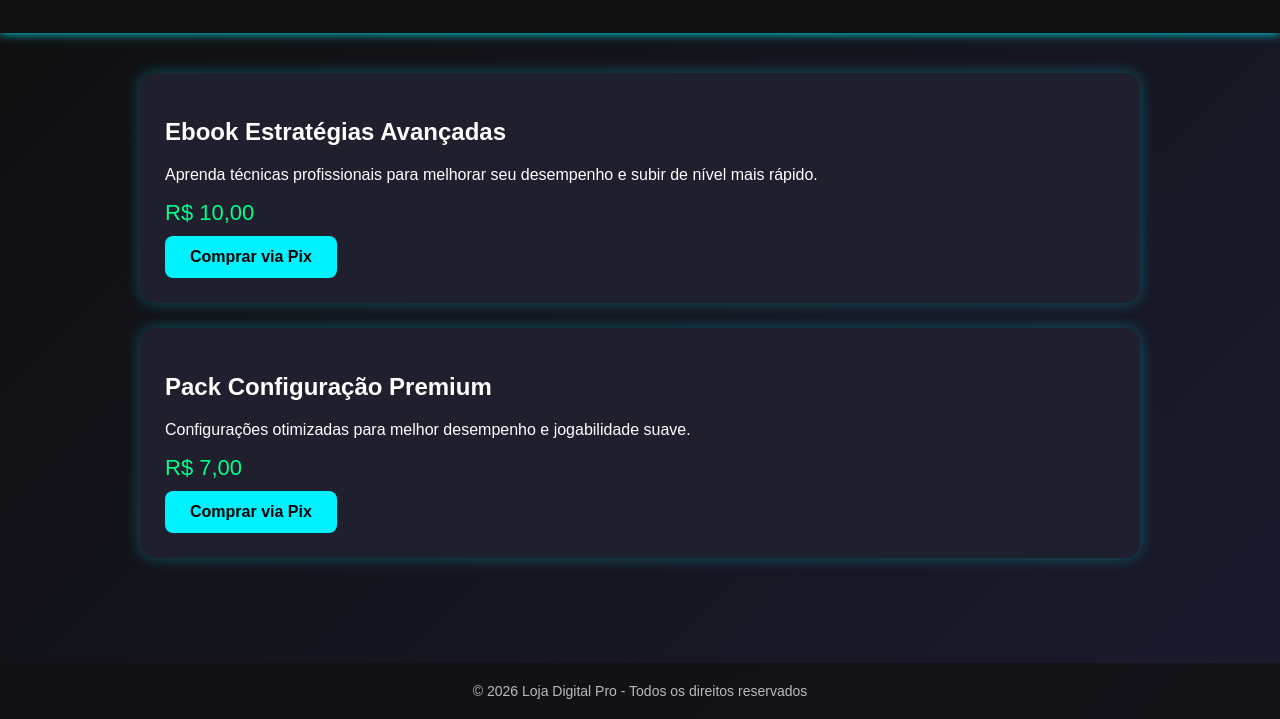
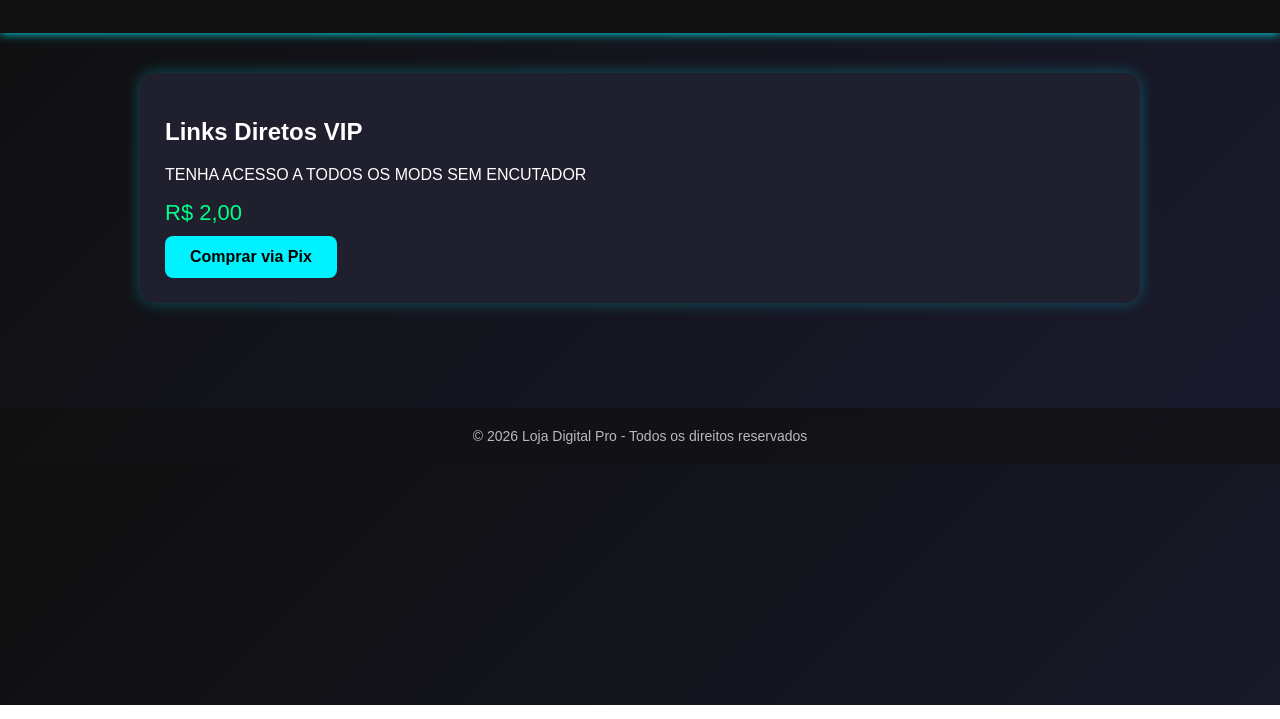
Before and after one commit to Tejsiww918/BS-VENDAS, a plain HTML site: page index.html in a window 1280 px wide. Shown: the part 95-814 px from the top of the page. Drawn offline with Linux system fonts and the light colour scheme.

Commit message:
Update product details in index.html

```diff
--- a/index.html
+++ b/index.html
@@ -87,18 +87,13 @@
 <div class="container">
 
   <div class="card">
-    <h2>Ebook Estratégias Avançadas</h2>
-    <p>Aprenda técnicas profissionais para melhorar seu desempenho e subir de nível mais rápido.</p>
-    <div class="price">R$ 10,00</div>
-    <a href="00020126330014br.gov.bcb.pix011116534139480520400005303986540510.005802BR5923RENAN MENDES DOS SANTOS6009Sao Paulo62290525REC69A3E3C8BA56A42684517463043B00" class="btn">Comprar via Pix</a>
+    <h2>Links Diretos VIP</h2>
+    <p>TENHA ACESSO A TODOS OS MODS SEM ENCUTADOR</p>
+    <div class="price">R$ 2,00</div>
+    <a href="https://mpago.la/2rUaxT3" class="btn">Comprar via Pix</a>
   </div>
 
-  <div class="card">
-    <h2>Pack Configuração Premium</h2>
-    <p>Configurações otimizadas para melhor desempenho e jogabilidade suave.</p>
-    <div class="price">R$ 7,00</div>
-    <a href="LINK_DO_SEU_MERCADO_PAGO_AQUI" class="btn">Comprar via Pix</a>
-  </div>
+
 
 </div>
 
```
